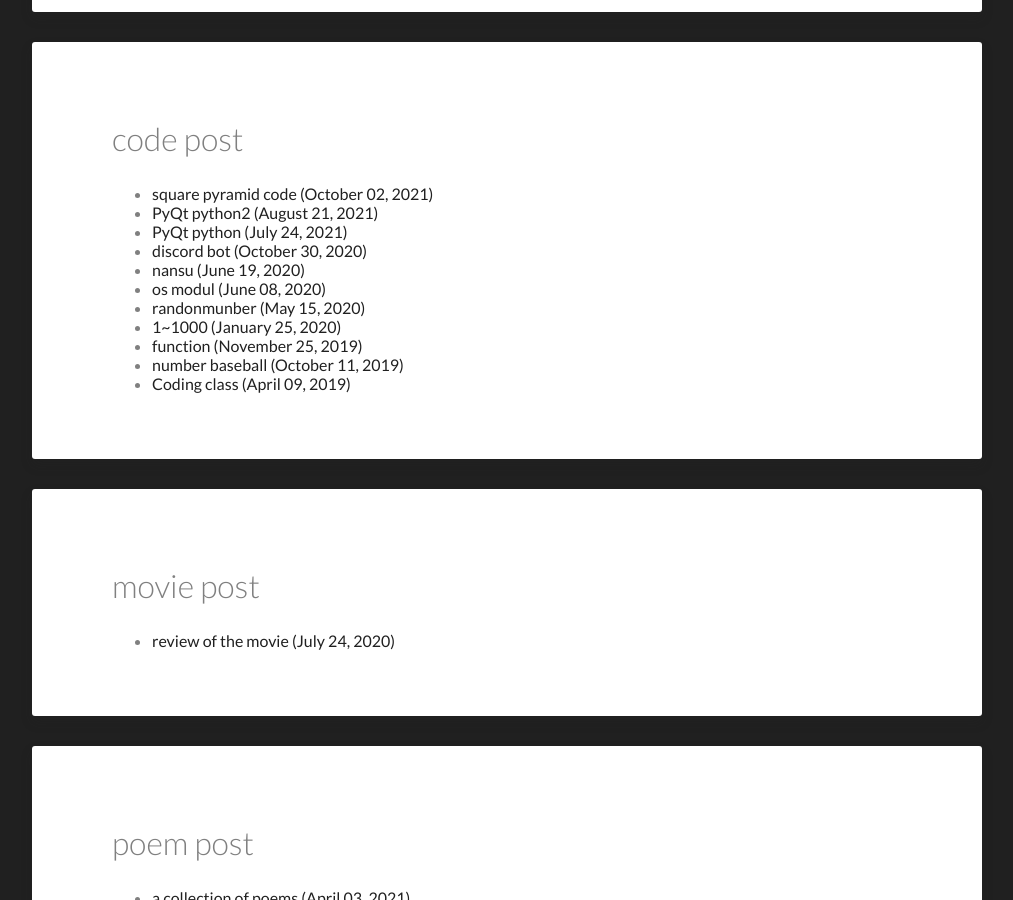
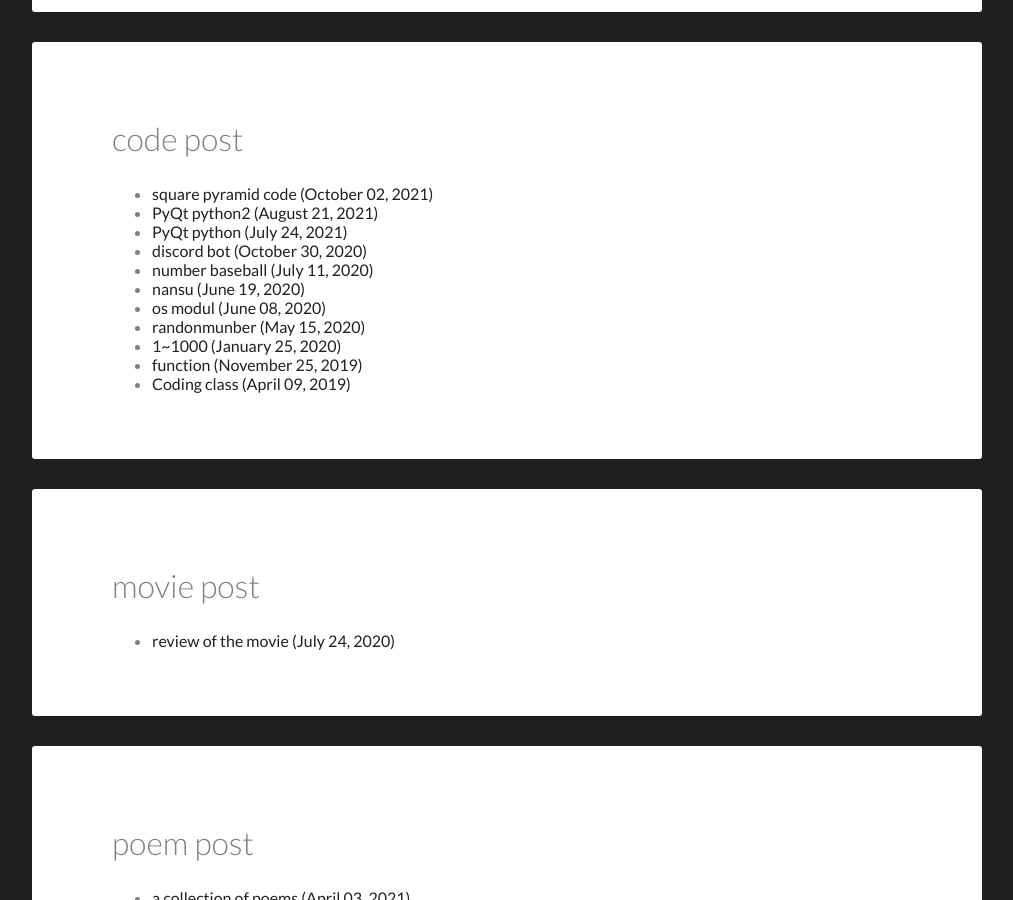
Before and after one commit to kimsiri33/kimsiri33.github.com, a Jekyll site: the page built from tags/index.html, in a window 1280 px wide and 900 px high, scrolled down 513 px. Shown: the whole window, without its empty margins (133-1146 px from the left). Built offline with Jekyll 4.4.1, drawn with Linux system fonts in a browser that asks for light colours.

Commit message:
Update and rename 2019-10-11-numberball.md to 2020-07-11-numberball.md

````diff
--- a/_posts/2019-10-11-numberball.md
+++ b/_posts/2020-07-11-numberball.md
@@ -4,7 +4,7 @@ categories: posts
 title: number baseball
 subtitle: baseball is fun
 tags: [code post]
-date-string: OCTOBER 11, 2019
+date-string: JULY 11, 2020
 ---
 
 ```python
````
